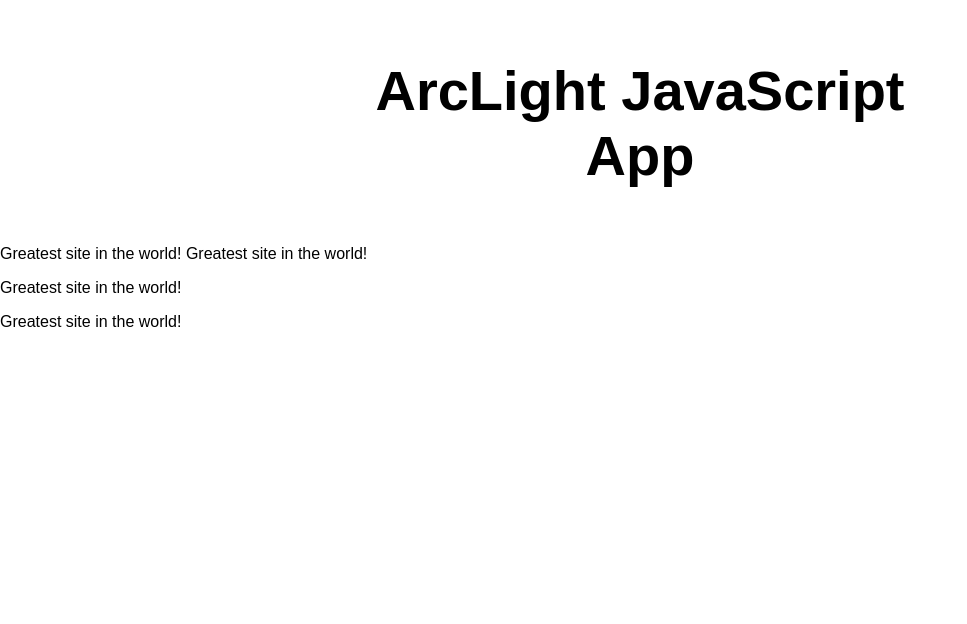
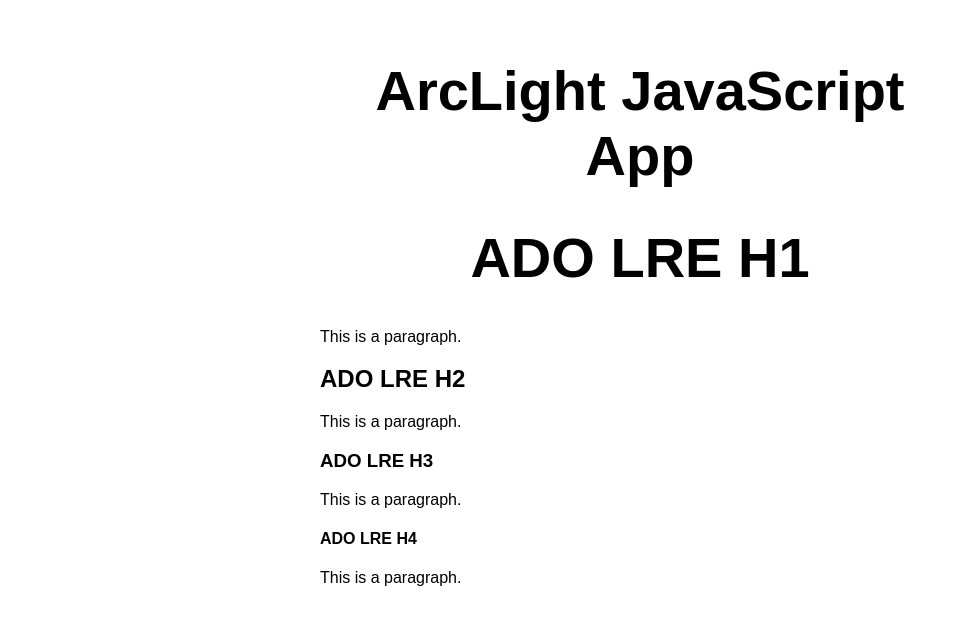
Before and after one commit to rsoloe/arc-azure-static-3, a website: page src/index.html in a window 1280 px wide. Shown: the whole page, without its empty margins (0-967 px from the left). Drawn offline with Linux system fonts and the light colour scheme.

Commit message:
Updated site with content

```diff
--- a/src/index.html
+++ b/src/index.html
@@ -11,11 +11,17 @@
 <body>
   <main>
     <h1>ArcLight JavaScript App</h1>
+
+    <h1>ADO LRE H1</h1>
+    <p>This is a paragraph.</p>
+    <h2>ADO LRE H2</h2>
+    <p>This is a paragraph.</p>
+    <h3>ADO LRE H3</h3>
+    <p>This is a paragraph.</p>
+    <h4>ADO LRE H4</h4>
+    <p>This is a paragraph.</p>
   </main>
 </body>
-<a>Greatest site in the world!</a>
-<a>Greatest site in the world!</a>
-<p>Greatest site in the world!</p>
-<p>Greatest site in the world!</p>
+
 
 </html>
```
